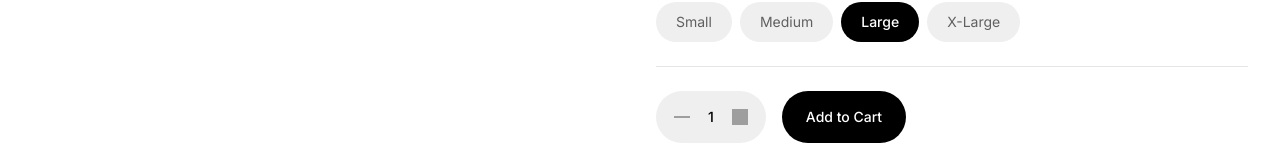
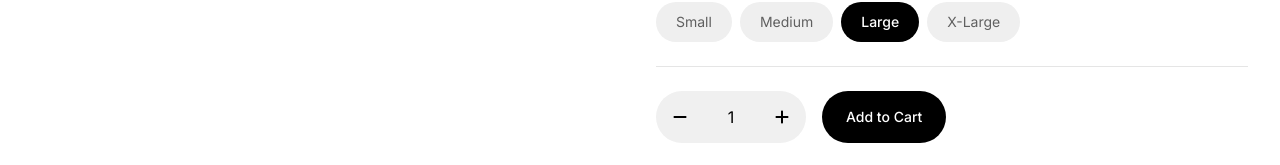
Before and after one commit to tauhidst07/E-commerce, a React (Vite) app in the folder frontend/: page /productDetails in a window 1280 px wide. Shown: the part 787-952 px from the top of the page. Built offline with nearby package versions, Linux system fonts and the light colour scheme; no server answers; grey boxes are pictures that could not be loaded.

Commit message:
add cart page

```diff
--- a/frontend/src/App.jsx
+++ b/frontend/src/App.jsx
@@ -9,6 +9,7 @@ import ProductProvider from './context/ProductProvider'
 import Product from './pages/Product'
 import Shop from './pages/Shop'
 import ProductDetails from './pages/ProductDetails'
+import Cart from './pages/Cart'
 const Profile = lazy(()=>import("./pages/Profile"));
 
 const App = () => {
@@ -22,6 +23,7 @@ const App = () => {
        <Route path='/Product/:id' element = {<Product/> } />
        <Route path='/shop' element={<Shop/>}  />
        <Route path='/productDetails' element={<ProductDetails/>}/>
+       <Route path='/cart' element={<Cart/>} />
        <Route path='/Profile' element={<Suspense fallback={<div>loading..</div>}><PrivateRoute> <Profile/></PrivateRoute></Suspense> } />
     </Routes>
   </>
--- /dev/null
+++ b/frontend/src/components/cart/CartItem.jsx
@@ -0,0 +1,33 @@
+import React from 'react'
+import productImg from "../../assets/mainImage.png"
+import { MdDeleteForever } from "react-icons/md";
+import Counter from '../common/Counter';
+const CartItem = () => {
+  return (
+    <div className='flex justify-between max-h-max  border-b-black/10'>
+        {/* product detail */}
+        <div className='p-4 flex gap-x-4'>
+          <img src={productImg} alt="" className='w-[110px]' />
+          <div className='flex flex-col gap-2'>
+            <h3>Gradient Graphic T-shirt</h3>
+            <div className='text-sm flex flex-col gap-y-1'>
+                <p><span>Size: </span><span className='text-black/60 py-2'>Large</span></p>
+                <p><span>Color: </span><span className='text-black/60'>White</span></p>
+            </div>
+            <div className='text-2xl font-bold mt-2'>$ 145</div>
+          </div>
+        </div>
+        {/* actions */}
+        <div className='flex flex-col justify-between  p-4'>
+            <div className=' flex justify-end'><MdDeleteForever className='text-[#ff3333] text-2xl cursor-pointer '/></div>
+            <div>
+                 <Counter/>
+            </div>
+
+
+        </div>
+    </div>
+  )
+}
+
+export default CartItem
--- /dev/null
+++ b/frontend/src/components/common/Counter.jsx
@@ -0,0 +1,15 @@
+import React, { useState } from 'react'
+import { FaMinus, FaPlus } from "react-icons/fa6";
+const Counter = () => {
+    const [value,setVlaue] = useState(1);
+  return (
+    <div className='bg-[#f0f0f0] rounded-[62px] flex items-center w-[150px] px-4 justify-between gap-x-4 py-2'>
+        <span className='text-black cursor-pointer' onClick={()=>setVlaue((prev)=>(prev>1? prev-1 :prev))}><FaMinus/></span>
+         <span>{value}</span>
+         <span className='text-black cursor-pointer' onClick={()=>setVlaue((prev)=>prev+1)}><FaPlus/></span>
+
+    </div>
+  )
+}
+
+export default Counter
--- a/frontend/src/components/product/ProductDisplay.jsx
+++ b/frontend/src/components/product/ProductDisplay.jsx
@@ -2,19 +2,10 @@ import React, { useState } from 'react'
 import SelectSize from './SelectSize';
 
 import mainImg from "../../assets/mainImage.png"
+import Counter from '../common/Counter';
 const ProductDisplay = () => {
-  const [quantity, setQuantity] = useState(1);
   const [activeTab, setActiveTab] = useState("reviews");
 
-  const incrementQuantity = () => {
-    setQuantity(quantity + 1);
-  };
-
-  const decrementQuantity = () => {
-    if (quantity > 1) {
-      setQuantity(quantity - 1);
-    }
-  };
   return (
     <div className="flex flex-col md:flex-row w-full px-4 md:px-8 gap-8">
       {/* product images  */}
@@ -110,32 +101,8 @@ const ProductDisplay = () => {
 
         <div className="border-t border-[#0000001a] my-6"></div>
 
-        <div className="flex flex-col md:flex-row gap-4 mb-8">
-          <div className="flex items-center gap-4 px-4 py-3 bg-[#efefef] rounded-[62px] w-full md:w-auto">
-            <button
-              onClick={decrementQuantity}
-              className="w-5 h-5 flex items-center justify-center"
-            >
-              <img
-                className="w-4 h-0.5"
-                alt="Minus"
-                src="https://c.animaapp.com/mdbo22k4QJ81zV/img/vector-7.svg"
-              />
-            </button>
-            <div className="font-medium text-black text-sm">
-              {quantity}
-            </div>
-            <button
-              onClick={incrementQuantity}
-              className="w-5 h-5 flex items-center justify-center"
-            >
-              <img
-                className="w-4 h-4"
-                alt="Plus"
-                src="https://c.animaapp.com/mdbo22k4QJ81zV/img/vector-2.svg"
-              />
-            </button>
-          </div>
+        <div className="flex gap-4 mb-8">
+           <Counter/>
 
           <button className="flex items-center justify-center gap-3 px-6 py-4 bg-black rounded-[62px] w-full md:w-auto">
             <div className="[font-family:'Satoshi-Medium',Helvetica] font-medium text-white text-sm">
--- /dev/null
+++ b/frontend/src/pages/Cart.jsx
@@ -0,0 +1,37 @@
+import React from 'react'
+import Navbar from '../components/layout/Navbar'
+import HorizontalLine from '../components/common/HorizontalLine'
+import Footer from '../components/layout/Footer'
+import CartItem from '../components/cart/CartItem'
+
+const Cart = () => {
+    return (
+        <div className='bg-white w-full'>
+            <Navbar />
+            <HorizontalLine />
+            <div className='max-w-[80rem] mx-auto py-4'>
+                 <h1 className='text-3xl font-bold my-4'>YOUR CART</h1>
+                <div className='flex gap-4'>
+
+                    {/* cart itesm */}
+                    <div className='border border-black/10 rounded-2xl px-2 flex flex-col gap-4 w-[60%]'>
+                        <CartItem />
+                        <CartItem />
+                        <CartItem />
+
+                    </div>
+                    <div>
+
+                    </div>
+                </div>
+
+
+            </div>
+
+            <Footer />
+
+        </div>
+    )
+}
+
+export default Cart
```
Also changed, not shown: frontend/src/components/cart/OrderSummary.jsx (added).
